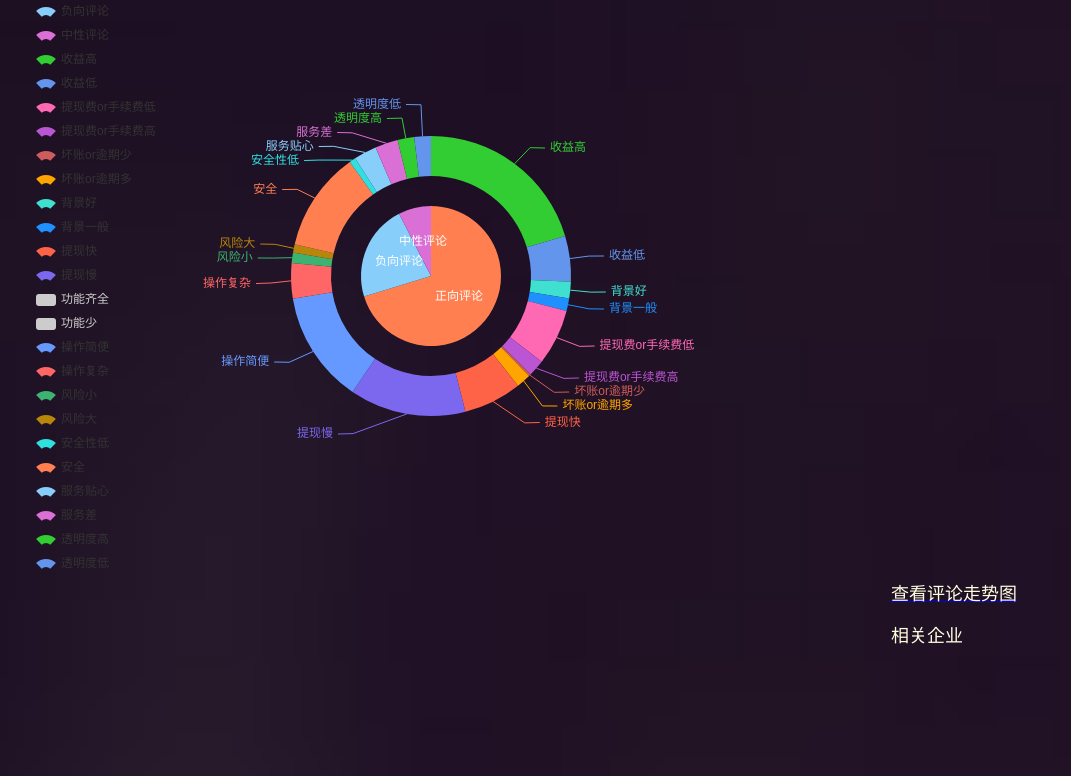
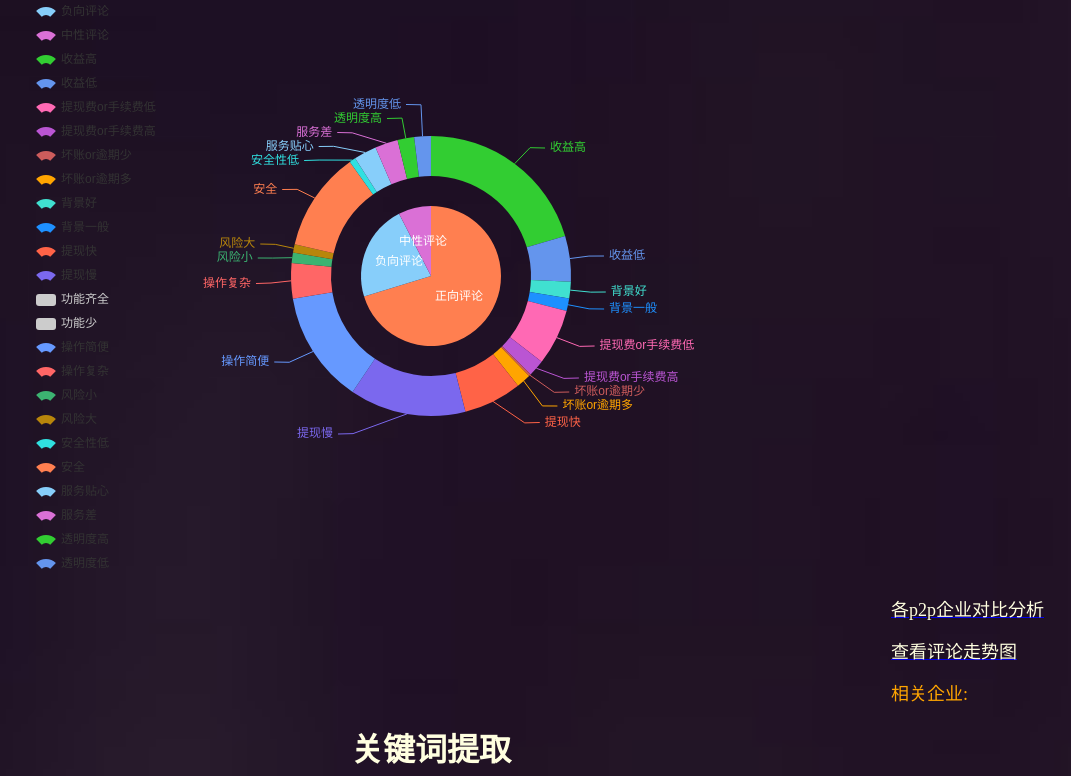
Before and after one commit to BZRLC/simple, a plain HTML site: page 第二级链接/宜人贷.html in a window 1280 px wide. Shown: the part 101-877 px from the top of the page, without its empty margins (209-1280 px from the left). Drawn offline with Linux system fonts and the light colour scheme.

Commit message:
Update 宜人贷.html

```diff
--- a/第二级链接/宜人贷.html
+++ b/第二级链接/宜人贷.html
@@ -13,11 +13,11 @@
   background-repeat: repeat;
   }
   img.ex1
-  {margin-top:3cm;}
+  {margin-top:2cm;}
   div.chart
   {margin-top:1cm;}
   center.ex1
-  {margin-top:3cm;}
+  {margin-top:2cm;}
   #main {
   height: 100%;
   }
@@ -62,7 +62,7 @@
         show : true,
         feature : {
             mark : {show: true},
-            dataView : {show: true, readOnly: false},
+            dataView : {show: false, readOnly: false},
             magicType : {
                 show: true,
                 type: ['pie', 'funnel']
@@ -147,8 +147,9 @@
 	  <tr>
 			<td>
 				<div style = "margin-left:1100px; height:400px width:400px">
+				<p><a class="hvr-bounce-to-bottom" href = "./各p2p企业对比分析.html" target="_blank"><font size = "4" color="FFFFE0">各p2p企业对比分析</font></a></p>
 				<a class="hvr-bounce-to-bottom" href = "./宜人贷走势图.html" target="_blank"><font size = "4" color="FFFFE0">查看评论走势图</font></a>
-				<p><font size="4" color="FFFFE0">相关企业</p>
+				<p><font size="4" color="FFA500">相关企业:</p>
 				</div>
 			</td>
 		</tr>
@@ -156,7 +157,7 @@
 <table>
 	  <tr>
 		<td>
-		    <center  class="ex1"><h1>  <font color="FFFFE0">关键词提取</font></h1></center>
+		    <center ><h1>  <font color="FFFFE0">关键词提取</font></h1></center>
 			<img  src="../images/宜人贷词频图.png" width="700" height="450" />
 
 		</td>
```
